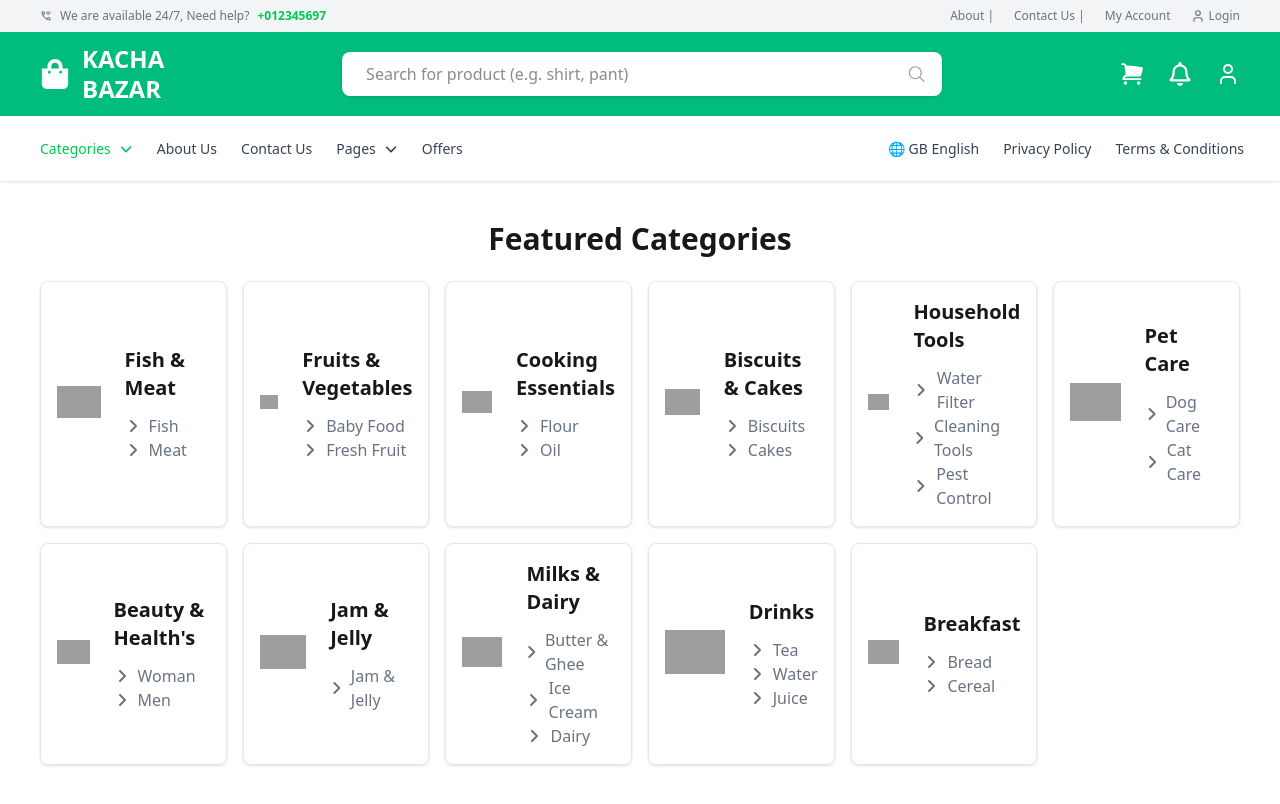
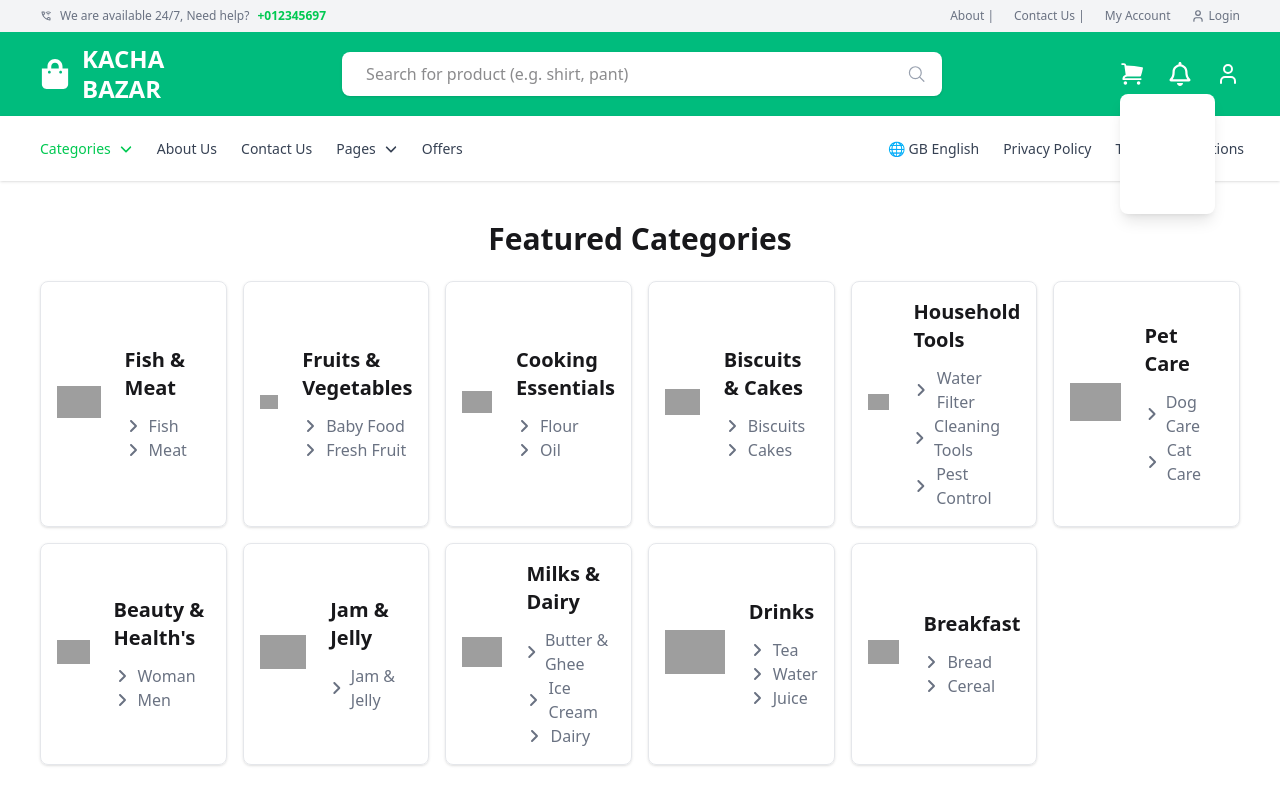
Before and after one commit to mdsharia4613/Kacha_Bazer, a React (Vite) app: page / in a window 1280 px wide. Both pictures are taken after a click on the icon 1131 px from the left and 74 px from the top of the page. Built offline with nearby package versions, Linux system fonts and the light colour scheme; grey boxes are pictures that could not be loaded.

Commit message:
cart added

```diff
--- a/src/Components/Categorys/Items.jsx
+++ b/src/Components/Categorys/Items.jsx
@@ -2,7 +2,7 @@
 import { useOutletContext } from "react-router-dom";
 
 
-const Items = ({ selectedSub, onBack , product}) => {
+const Items = ({ selectedSub, onBack , }) => {
     const {handleAddToCart} = useOutletContext();
     return (
         <div className="container mx-auto px-6 py-8">
--- a/src/Components/Navber/Navber.jsx
+++ b/src/Components/Navber/Navber.jsx
@@ -317,6 +317,29 @@
                             {productCount > 0 && (
                                 <span className="absolute -top-2 -right-2 bg-red-500 text-white text-xs px-2 py-0.5 rounded-full">{productCount}</span>
                             )}
+                            {showcart && (
+                                <div className="absolute bg-white top-8 p-3 rounded-lg shadow-lg z-50">
+                                   {cartItems.length === 0 ? (
+                                    <p>Your Cart is Empty</p>
+                                   ) : (
+                                    <>
+                                        <h3 className="text-black font-semibold">Shopping Cart</h3>
+
+                                        <ul>
+                                            {cartItems.map((item, index) => (
+                                                <li key={index} item={item} className="bg-gray-100 flex gap-3 p-3">
+                                                    <img className="w-10 h-12" src={item.image} alt="" />
+                                                    <div className="text-black">
+                                                        <h3 className="text-sm font-semibold">{item.name}</h3>
+                                                        <p className="text-sm">{item.price}</p>
+                                                    </div>
+                                                </li>
+                                            ))}
+                                        </ul>
+                                    </>
+                                   )}
+                                </div>
+                            )}
                         </div>
                         <FaRegBell className="cursor-pointer hover:text-yellow-300 transition" />
                         <User className="cursor-pointer hover:text-yellow-300 transition" />
```
